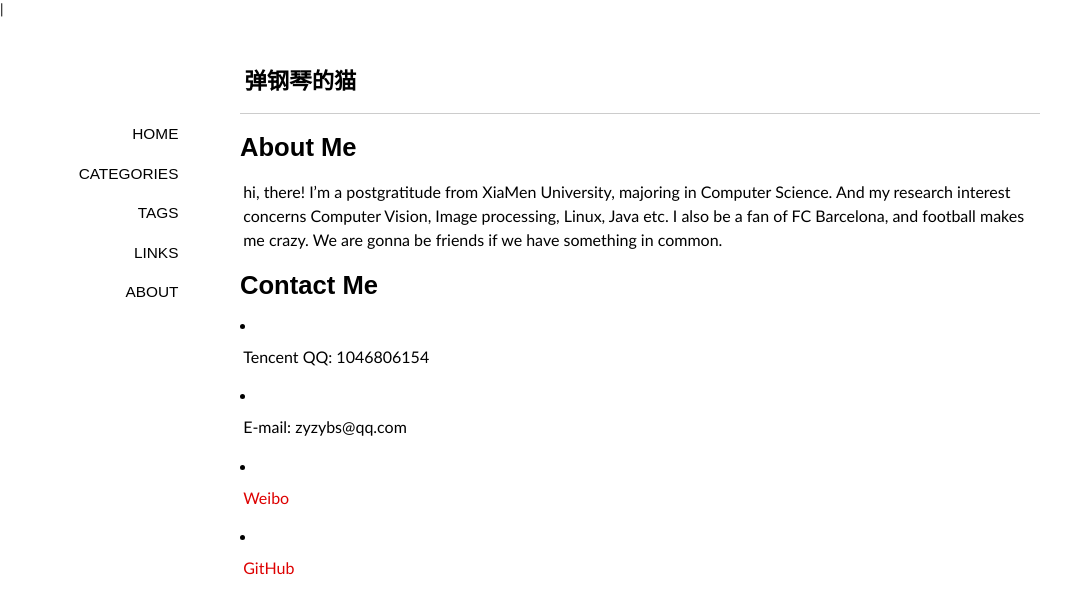
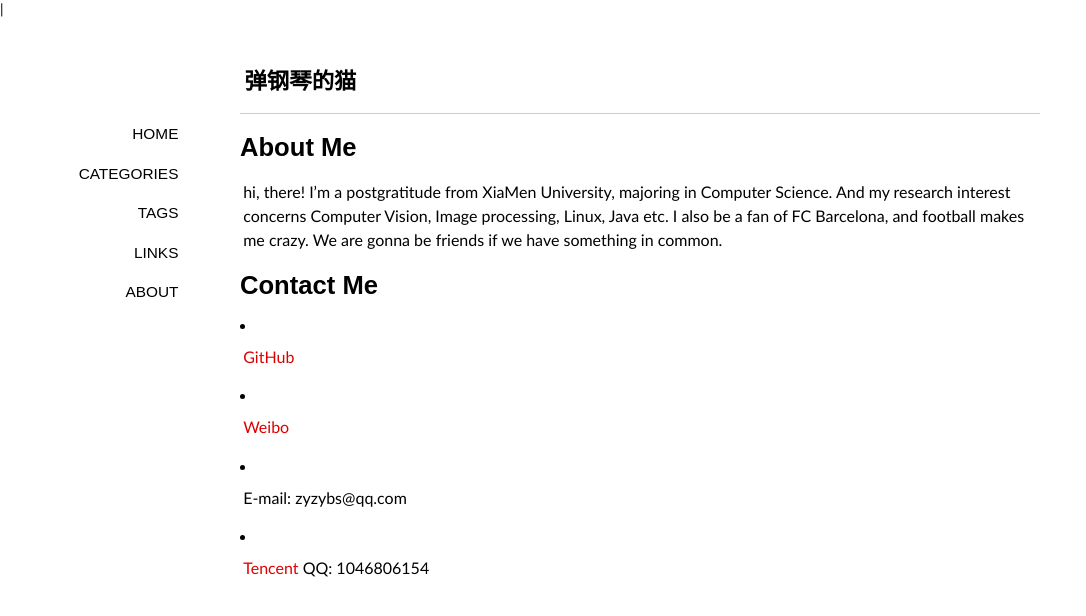
Before and after one commit to PianoCat/PianoCat.github.io, a Jekyll site: the page built from about/index.md, in a window 1280 px wide. Shown: the top 616 px of the page, without its empty margins (0-1086 px from the left). Built offline with Jekyll 4.4.1, drawn with Linux system fonts in a browser that asks for light colours; some web fonts are replaced; Markdown is read by kramdown in place of the engine named in the settings; comment, search, counter and statistics services are not loaded; some of the changed lines change nothing that is shown.

Commit message:
modify contact

```diff
--- a/about/index.md
+++ b/about/index.md
@@ -11,15 +11,17 @@ hi, there! I'm a postgratitude from XiaMen University, majoring in Computer Scie
 
 #Contact Me
 
-- Tencent QQ: 1046806154
+- [GitHub][1]
+
+- [Weibo][2]
 
 - E-mail: zyzybs@qq.com
 
-- [Weibo][1]
-
-- [GitHub][2]
+- [Tencent][3] QQ: 1046806154
 
 
-[1]: http://weibo.com/u/1622930830
+[1]: https://github.com/PianoCat
 
-[2]: https://github.com/PianoCat
+[2]: http://weibo.com/u/1622930830
+
+[3]: http://t.qq.com/zybs_1
```
